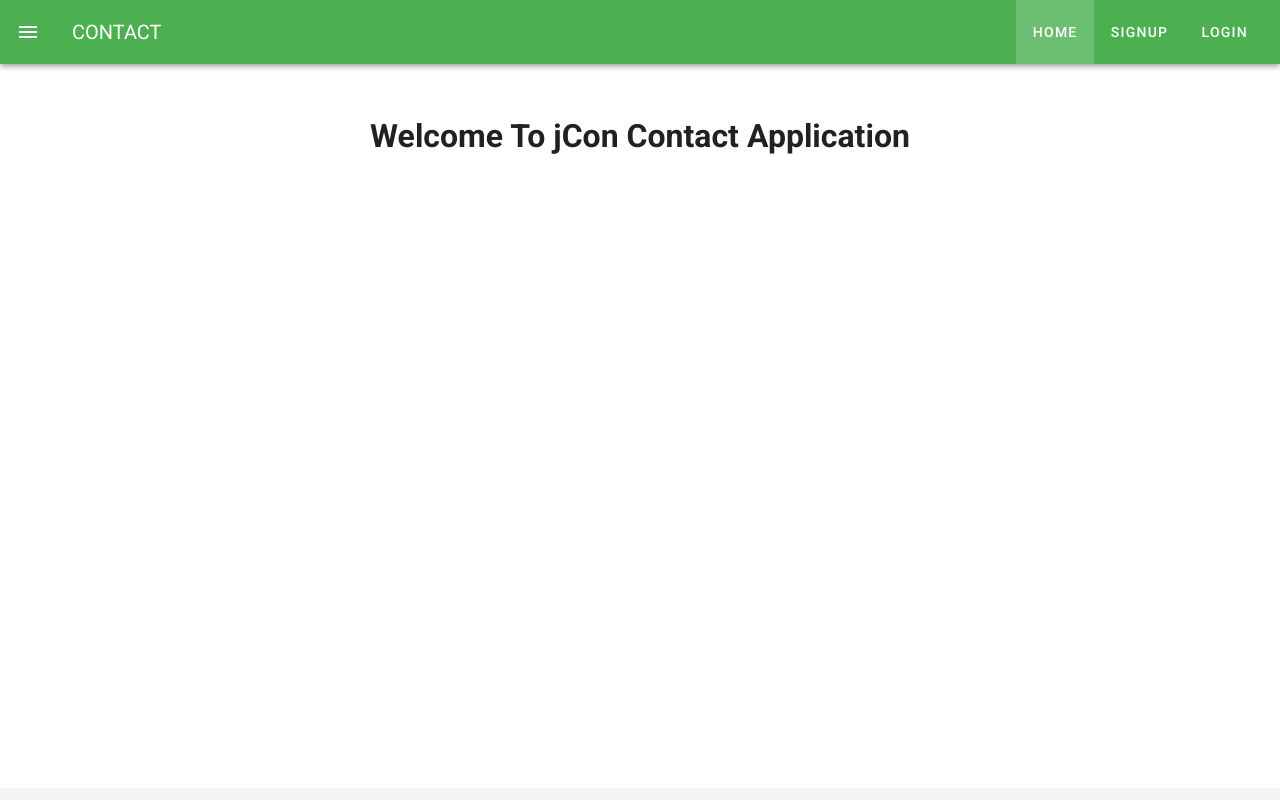
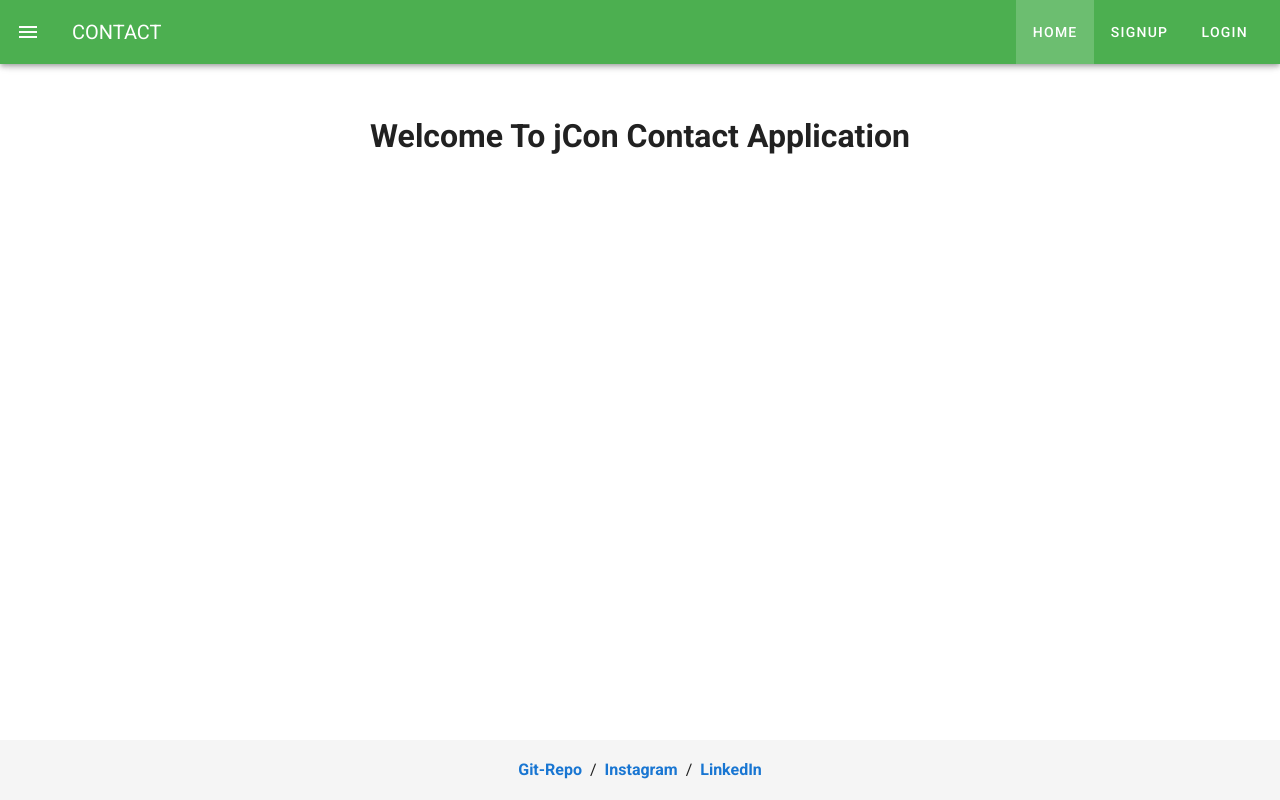
Before and after one commit to NatnaelSisay/contact-application, a Vue app in the folder jCon/contact-web/: page / in a window 1280 px wide. Built offline with nearby package versions, Linux system fonts and the light colour scheme.

Commit message:
added footter

```diff
--- a/jCon/contact-web/src/App.vue
+++ b/jCon/contact-web/src/App.vue
@@ -7,7 +7,18 @@
         <!-- <h1 class="text-center">welcome</h1> -->
       </v-container>
     </v-content>
-    <v-footer app></v-footer>
+    <v-footer app class="d-flex align-center" fixed>
+      <v-container class=" d-flex justify-center">
+        <a href="https://github.com/NatnaelSisay/contact-application"
+          >Git-Repo</a
+        >
+
+        / <a href="https://www.instagram.com/java_ethio/">Instagram</a> /
+        <a href="https://www.linkedin.com/in/natnael-sisay-4637ba152/"
+          >LinkedIn</a
+        >
+      </v-container>
+    </v-footer>
     <v-snackbar v-model="snackbar.show" :color="snackbar.color" :timeout="3000">
       {{ snackbar.text }}
       <v-btn dark text @click="snackbar.show = false">
@@ -41,3 +52,18 @@ export default {
   },
 };
 </script>
+
+<style scoped>
+.p-2 {
+  padding: 2em;
+}
+a {
+  text-decoration: none;
+  font-weight: bold;
+  margin-left: 0.5em;
+  margin-right: 0.5em;
+}
+a:hover {
+  color: green;
+}
+</style>
```
